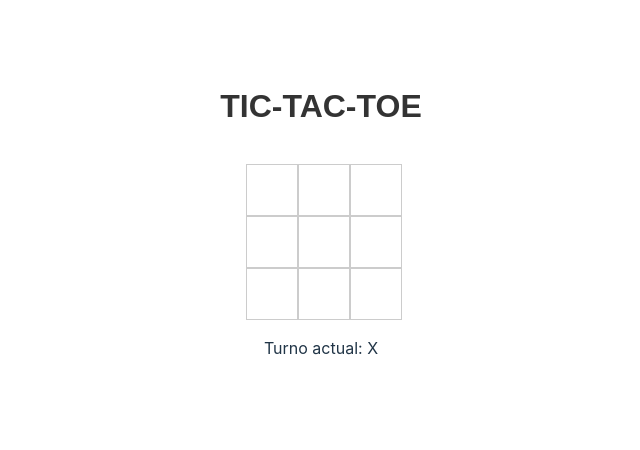
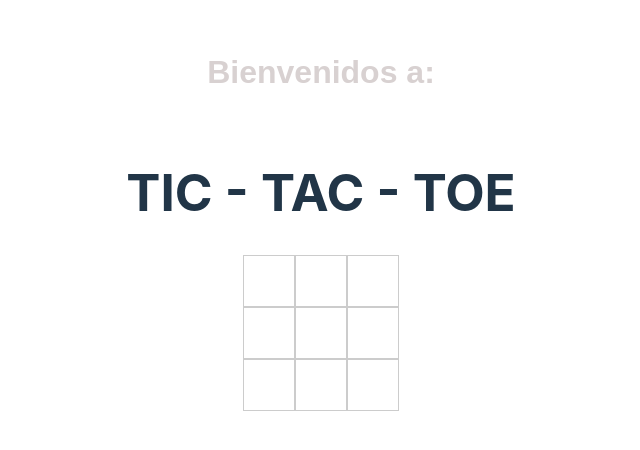
Before and after one commit to jcalle7/TIC-TAC-TOE, a React (Vite) app: page / in a window 1280 px wide. Shown: the part 168-618 px from the top of the page, without its empty margins (319-959 px from the left). Built offline with nearby package versions, Linux system fonts and the light colour scheme.

Commit message:
CAMBIO DE NOMBRE DE VARIABLES Y COMPONENTES A INGLES.
EN EL COMPONENTE GAME ELIMINE EL TEMPORIZADOR Y
LO CAMBIE CUANDO UN JUGADOR HACE CLIC EN LA
CASILLA.

ELIMINE EL COMPONENTE GRID Y LO COMBINE EN EL
COMPONENTE GAME.

TAMBIEN AÑADI UN MENSAJE CUANDO 'X' o 'O' GANE.

```diff
--- a/src/App.css
+++ b/src/App.css
@@ -5,7 +5,7 @@
   text-align: center;
 }
 
-.casilla {
+.cell {
   width: 50px;
   height: 50px;
   border: 1px solid #ccc;
@@ -15,17 +15,17 @@
   font-size: 24px;
 }
 
-.cuadricula {
+.grid {
   display: flex;
   flex-wrap: wrap;
   width: 150px;
 }
 
-.fila {
+.row {
   display: flex;
 }
 
-.app {
+.App {
   display: flex;
   flex-direction: column;
   align-items: center;
@@ -36,6 +36,6 @@
   font-size: 2rem;
   text-align: center;
   margin-bottom: 20px;
-  color: #333;
+  color: #d8d1d1;
   font-family: 'Arial', sans-serif;
 }
--- a/src/App.tsx
+++ b/src/App.tsx
@@ -5,7 +5,7 @@ import './App.css'
 const App: React.FC = () => {
   return  (
     <div className="App">
-      <h1 className="game-title">TIC-TAC-TOE</h1>
+      <h1 className="game-title">Bienvenidos a:</h1>
       <Game />
     </div>
   );
--- a/src/Game.tsx
+++ b/src/Game.tsx
@@ -1,71 +1,79 @@
-import { useEffect, useState } from "react";
+import { useState } from "react";
 
-interface CasillaProps {
-    valor: string;
+interface CellProps {
+    value: string;
     onClick: () => void;
 }
 
-const Casilla: React.FC<CasillaProps> = ({valor, onClick}) => {
+const Cell: React.FC<CellProps> = ({value, onClick}) => {
     return (
-        <div className="casilla" onClick={onClick}>
-            {valor}
+        <div className="cell" onClick={onClick}>
+            {value}
         </div>
     );
 };
 
-interface CuadriculaProps {
-    jugadores: string[];
-}
+const Game: React.FC = () => {
+    const [board, setBoard] = useState <string[][]> ([
+        ['', '', ''],
+        ['', '', ''],
+        ['', '', ''],
+    ]);
+    const [turn, setTurn] = useState<string>('X');
+    const [winner, setWinner] = useState<string | null>(null);
 
-const Cuadricula: React.FC<CuadriculaProps> = ({ jugadores }) => {
-    const [estado, setEstado] = useState<string[][]> ([
-        ['','',''],
-        ['','',''],
-        ['','',''],
-    ]);
+    const handleClick = (row: number, col: number) => {
+        if(winner) return;
+        if(board[row][col] !== '') return;
 
-    const handleClick = (fila: number, columna: number) => {
-        const nuevoEstado = [...estado];
-        nuevoEstado[fila][columna] = jugadores[0];
-        setEstado(nuevoEstado);
+        const newBoard = [...board];
+        newBoard[row][col] = turn;
+
+        setBoard(newBoard);
+
+        checkWinner(newBoard);
+
+        setTurn(turn === 'X' ? 'O' : 'X');
+    };
+
+    const checkWinner = (newBoard: string[][]) => {
+        for(let i = 0; i < 3; i++) {
+            if(newBoard[i][0] === newBoard[i][1] && newBoard[i][1] === newBoard[i][2] && newBoard[i][0] !== '') {
+                setWinner(newBoard[i][0]);
+                return;
+            }
+            if(newBoard[0][i] === newBoard[1][i] && newBoard[1][i] === newBoard[2][i] && newBoard[0][i] !== '') {
+                setWinner(newBoard[0][i]);
+                return;
+            }
+        }
+        if(newBoard[0][0] === newBoard[1][1] && newBoard[1][1] === newBoard[2][2] && newBoard[0][0] !== '') {
+            setWinner(newBoard[0][0]);
+            return;
+        }
+        if(newBoard[0][2] === newBoard[1][1] && newBoard[1][1] === newBoard[2][0] && newBoard[0][2] !== '') {
+            setWinner(newBoard[0][2]);
+            return;
+        }
     };
 
     return (
-        <div className="cuadricula">
-            {estado.map((fila, indiceFila) => (
-                <div key={indiceFila} className="fila">
-                    {fila.map((casilla, indiceColumna) => (
-                        <Casilla
-                        key={indiceColumna}
-                        valor={casilla}
-                        onClick={() => handleClick(indiceFila, indiceColumna)}
-                        />
-                    ))}
-                </div>
-            ))}
-        </div>
-    );
-};
-
-const Game: React.FC = () =>{
-    const [jugadores, setJugadores] = useState(['X', 'O']);
-    const [turno, setTurno] = useState(0);
-
-    useEffect (() => {
-        const handleTurno = () => {
-            setTurno((turno) => (turno + 1) % 2);
-            setJugadores((jugadores) => [jugadores[1], jugadores[0]]);
-
-        };
-        const intervalId = setInterval(handleTurno, 3000);
-        return () => clearInterval(intervalId);
-    }, [jugadores, turno]);
-
-
-    return (
-        <div className="app">
-            <Cuadricula jugadores={jugadores}/>
-            <p>Turno actual: {turno === 0 ? 'X': 'O'}</p>
+        <div className="App">
+            <h1>TIC - TAC - TOE</h1>
+            <div className="board">
+                {board.map((row, rowIndex) => (
+                    <div key={rowIndex} className="row">
+                        {row.map((cell, colIndex) => (
+                            <Cell
+                            key={colIndex}
+                            value={cell}
+                            onClick={() => handleClick(rowIndex, colIndex) }
+                            />
+                        ))}
+                    </div>
+                ))}
+            </div>
+            {winner && <h2>Jugador {winner} ganó!</h2>}
         </div>
     );
 };
```
